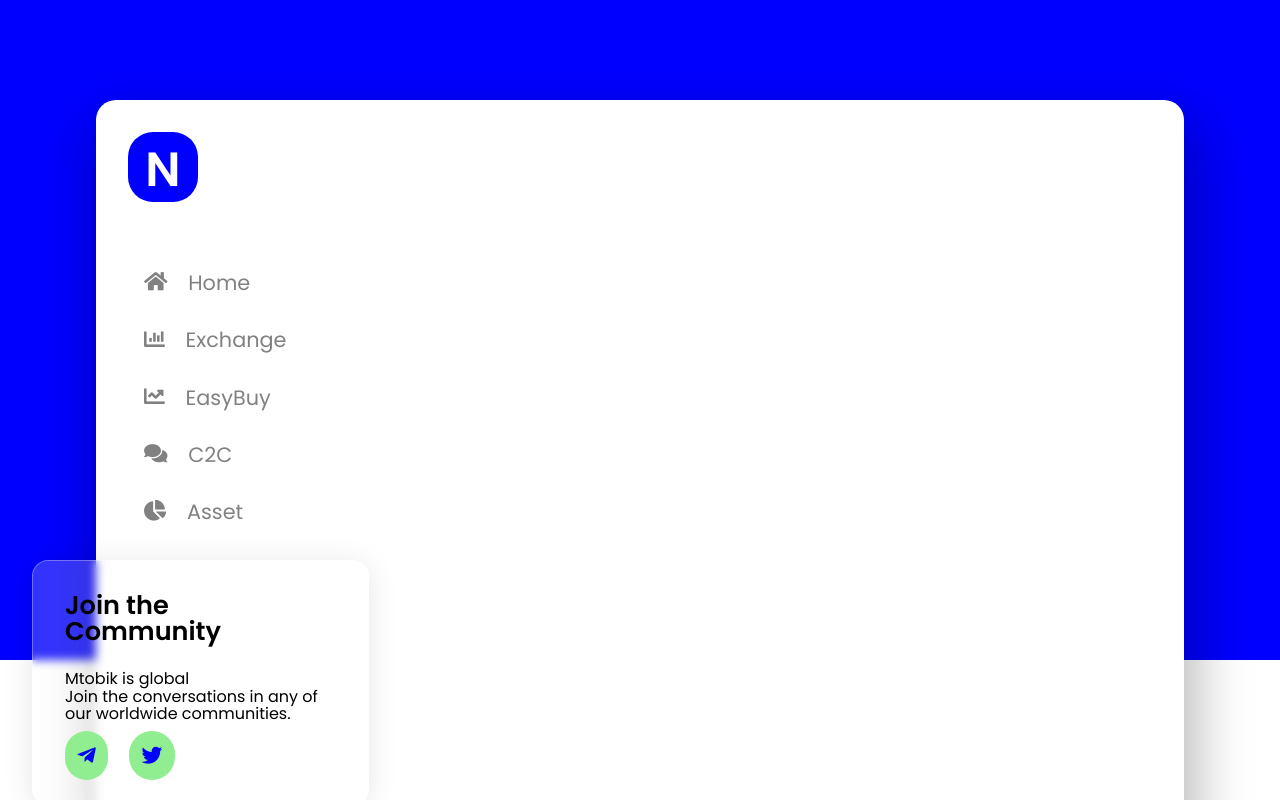
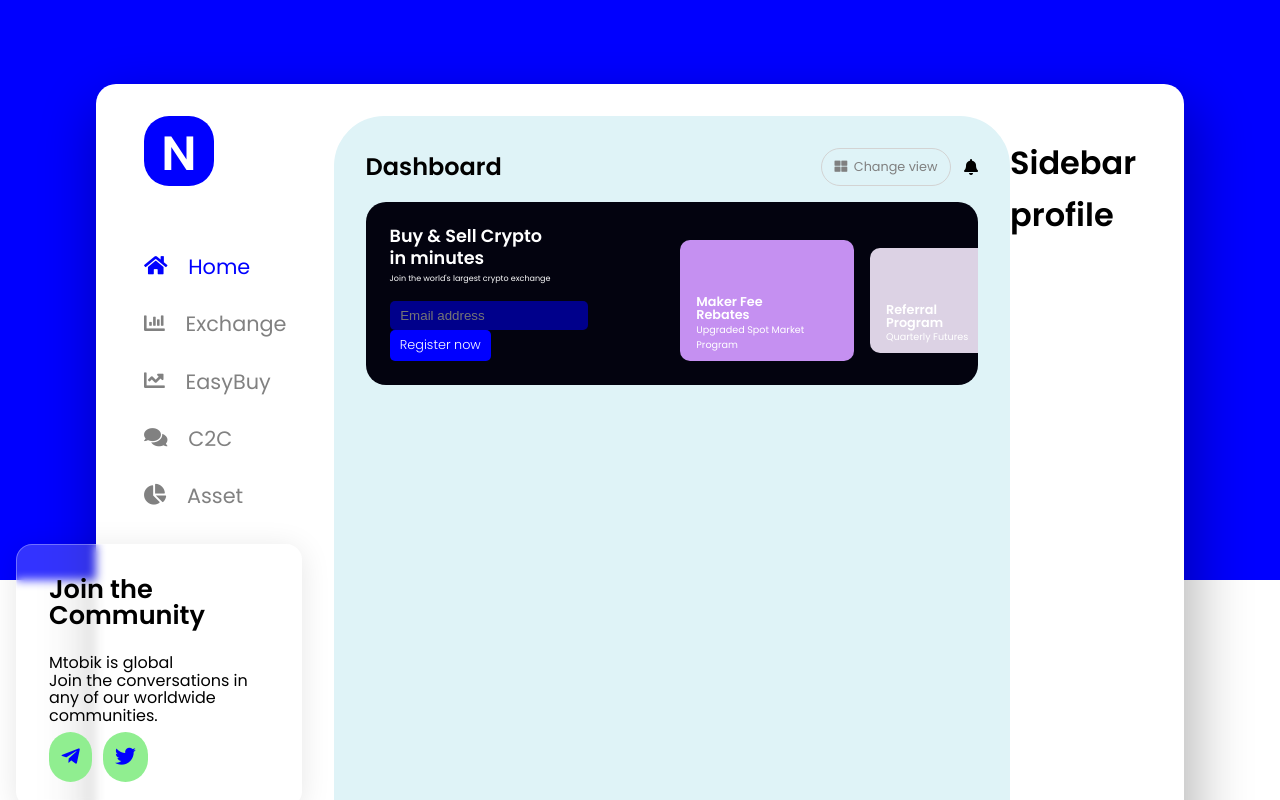
Before and after one commit to hariscs/crypto-dashboard, a React (Create React App) app: page / in a window 1280 px wide. Shown: the part 620-1420 px from the top of the page. Built offline with nearby package versions, Linux system fonts and the light colour scheme.

Commit message:
add main dashboard area

```diff
--- a/src/components/Header.module.css
+++ b/src/components/Header.module.css
@@ -1,7 +1,7 @@
 .header {
 	background: blue;
 	min-height: 100vh;
-	padding-bottom: 30em;
+	padding-bottom: 25em;
 }
 
 .flex {
--- /dev/null
+++ b/src/components/dashboard/Button.jsx
@@ -0,0 +1,7 @@
+import styles from './Button.module.css';
+
+const Button = ({ text }) => {
+	return <button className={styles.btn}>{text}</button>;
+};
+
+export default Button;
--- /dev/null
+++ b/src/components/dashboard/Button.module.css
@@ -0,0 +1,11 @@
+.btn {
+	display: inline-block;
+	padding: 0.5em 0.8em;
+	border: 0;
+	border-radius: 5px;
+	background: blue;
+	color: #fff;
+	font-family: inherit;
+	font-size: 0.8rem;
+	font-weight: 300;
+}
--- a/src/components/dashboard/Dashboard.jsx
+++ b/src/components/dashboard/Dashboard.jsx
@@ -1,10 +1,14 @@
 import styles from './Dashboard.module.css';
+import DashboardMain from './DashboardMain';
 import Sidebar from './Sidebar';
+import SidebarProfile from './SidebarProfile';
 
 const Dashboard = () => {
 	return (
 		<div className={`container ${styles.dashboard}`}>
 			<Sidebar />
+			<DashboardMain />
+			<SidebarProfile />
 		</div>
 	);
 };
--- a/src/components/dashboard/Dashboard.module.css
+++ b/src/components/dashboard/Dashboard.module.css
@@ -1,7 +1,8 @@
 .dashboard {
 	background: #fff;
 	border-radius: 20px;
-	margin-top: -35rem;
+	margin-top: -31rem;
 	padding: 2rem;
 	box-shadow: 6px 25px 56px 6px rgba(0, 0, 0, 0.28);
+	display: flex;
 }
--- /dev/null
+++ b/src/components/dashboard/DashboardMain.jsx
@@ -0,0 +1,57 @@
+import Button from './Button';
+import styles from './DashboardMain.module.css';
+
+const DashboardMain = () => {
+	return (
+		<div className={styles.main}>
+			<div className={styles.main__nav}>
+				<h2 className={styles.main__navTitle}>Dashboard</h2>
+				<div className={styles.main__navInfo}>
+					<a href='/' className={styles.nav__btn}>
+						<i class='fas fa-th-large'></i>
+						Change view
+					</a>
+					<i class='fas fa-bell'></i>
+				</div>
+			</div>
+
+			{/* dashboard header */}
+
+			<div className={styles.main__header}>
+				<div>
+					<h2 className={styles.main__headerTitle}>
+						Buy & Sell Crypto in minutes
+					</h2>
+					<p className={styles.main__headerSubtitle}>
+						Join the world's largest crypto exchange
+					</p>
+					<form className={styles.header__form}>
+						<input
+							type='text'
+							placeholder='Email address'
+							className={styles.main__headerInput}
+						/>
+						<Button text='Register now' />
+					</form>
+				</div>
+
+				<div className={styles.main__headerCards}>
+					<div
+						className={`${styles.main__headerCard} ${styles.main__headerCardOne}`}
+					>
+						<h3>Maker Fee Rebates</h3>
+						<p>Upgraded Spot Market Program</p>
+					</div>
+					<div
+						className={`${styles.main__headerCard} ${styles.main__headerCardTwo}`}
+					>
+						<h3>Referral Program</h3>
+						<p>Quarterly Futures</p>
+					</div>
+				</div>
+			</div>
+		</div>
+	);
+};
+
+export default DashboardMain;
--- /dev/null
+++ b/src/components/dashboard/DashboardMain.module.css
@@ -0,0 +1,100 @@
+.main {
+	width: 100%;
+	height: 100vh;
+	padding: 2em;
+	background: rgb(223, 243, 247);
+	border-radius: 50px;
+	margin-left: 2em;
+}
+
+.main__nav {
+	display: flex;
+	align-items: center;
+	justify-content: space-between;
+	margin-bottom: 1em;
+}
+
+.main__navTitle {
+	margin: 0;
+}
+
+.main__navInfo {
+	display: flex;
+	align-items: center;
+}
+
+.nav__btn {
+	border: 1px solid lightgrey;
+	color: gray;
+	margin-right: 1em;
+	padding: 0.6em 1em;
+	border-radius: 20px;
+	display: flex;
+	align-items: center;
+	font-size: 0.8rem;
+	gap: 0.5em;
+}
+
+.main__header {
+	background: rgb(3, 3, 15);
+	color: #fff;
+	padding: 1.5em;
+	border-radius: 20px;
+	display: flex;
+	justify-content: space-between;
+	overflow: hidden;
+}
+
+.main__headerTitle {
+	margin: 0;
+	max-width: 15ch;
+	line-height: 1.2;
+	font-size: 1.1rem;
+}
+
+.main__headerSubtitle {
+	font-size: 0.5rem;
+	margin: 0.5em 0 2em;
+}
+
+.main__headerInput {
+	padding: 0.5em 0.8em;
+	margin-right: 10px;
+	border: 0;
+	border-radius: 5px;
+	background: darkblue;
+	color: #fff;
+}
+
+.main__headerCards {
+	display: flex;
+	align-items: center;
+	align-self: flex-end;
+	gap: 1em;
+}
+
+.main__headerCard {
+	padding: 3.5em 1em 0.5em;
+	border-radius: 10px;
+}
+
+.main__headerCard h3 {
+	font-size: 0.8rem;
+	max-width: 13ch;
+	margin: 0;
+	line-height: 1;
+}
+
+.main__headerCard p {
+	font-size: 0.6rem;
+	margin: 0;
+}
+
+.main__headerCardOne {
+	background: rgb(197, 144, 241);
+}
+
+.main__headerCardTwo {
+	margin-right: -3em;
+	background: rgb(220, 210, 228);
+}
--- a/src/components/dashboard/Sidebar.jsx
+++ b/src/components/dashboard/Sidebar.jsx
@@ -4,11 +4,11 @@ import styles from './Sidebar.module.css';
 const Sidebar = () => {
 	return (
 		<>
-			<Logo bgcolor='blue' clr='white' />
 			<div className={styles.sidebar__container}>
+				<Logo bgcolor='blue' clr='white' />
 				<ul className={`${styles.sidebar} ${styles.sidebar__menu}`}>
 					<li className={styles.sidebar__item}>
-						<a href='/' className={styles.sidebar__link}>
+						<a href='/' className={`${styles.sidebar__link} ${styles.active}`}>
 							<i class='fas fa-home'></i>
 							Home
 						</a>
--- a/src/components/dashboard/Sidebar.module.css
+++ b/src/components/dashboard/Sidebar.module.css
@@ -21,13 +21,14 @@
 	font-size: 1.3rem;
 }
 
+.active {
+	color: blue;
+}
+
 .sidebar__card {
-	/* border: 1px solid springgreen;
-	background-color: #fff; */
-	margin-left: -7em;
+	margin-left: -8em;
 	padding: 2em;
 	border-radius: 20px;
-	margin-bottom: -2em;
 	background: rgba(255, 255, 255, 0.2);
 	border-radius: 16px;
 	box-shadow: 0 4px 30px rgba(0, 0, 0, 0.1);
@@ -62,7 +63,7 @@
 }
 
 .sidebar__icon + .sidebar__icon {
-	margin-left: 1em;
+	margin-left: 0.5em;
 }
 
 .sidebar__btn {
--- /dev/null
+++ b/src/components/dashboard/SidebarProfile.jsx
@@ -0,0 +1,9 @@
+const SidebarProfile = () => {
+	return (
+		<div>
+			<h1>Sidebar profile</h1>
+		</div>
+	);
+};
+
+export default SidebarProfile;
```
